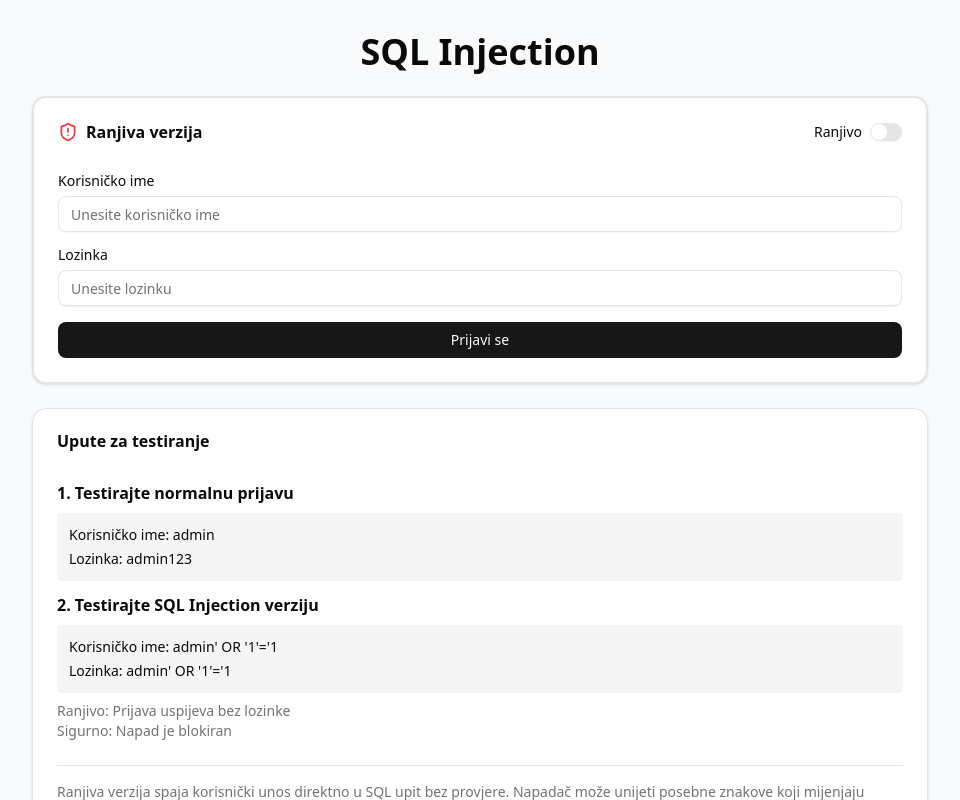
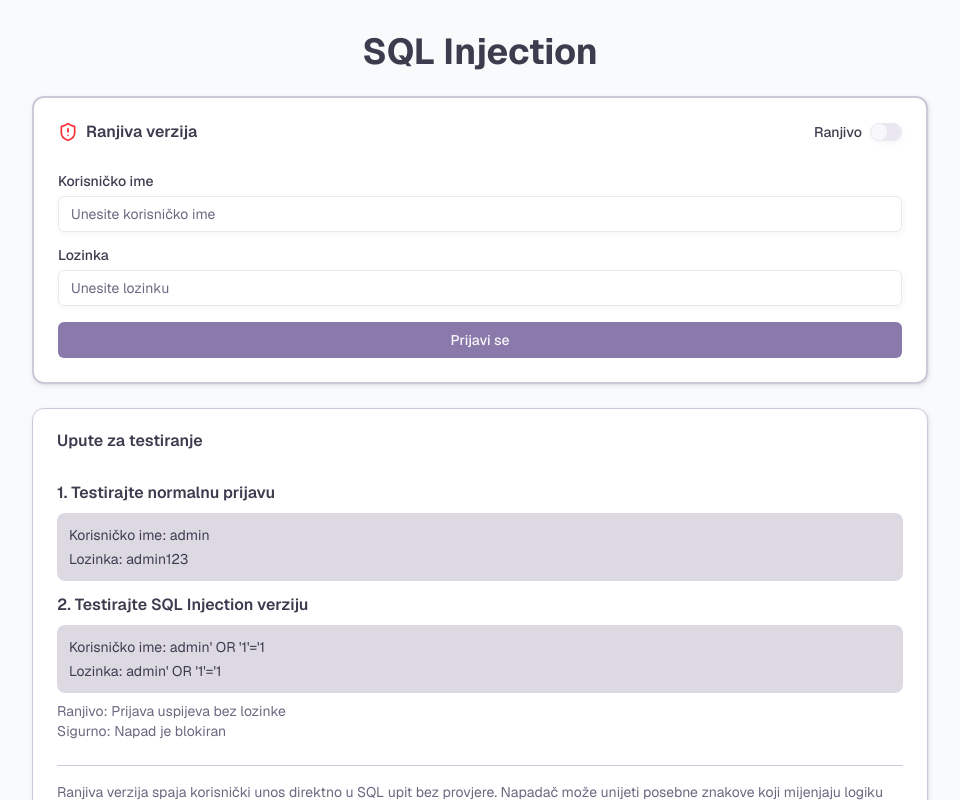
Before and after one commit to brunojurakic/web2-lab2, a Next.js app: page /sql-injection in a window 1280 px wide. Shown: the top 800 px of the page, without its empty margins (160-1120 px from the left). Built offline with nearby package versions, Linux system fonts and the light colour scheme.

Commit message:
add tweakcn

```diff
--- a/src/app/globals.css
+++ b/src/app/globals.css
@@ -6,8 +6,8 @@
 @theme inline {
   --color-background: var(--background);
   --color-foreground: var(--foreground);
-  --font-sans: var(--font-geist-sans);
-  --font-mono: var(--font-geist-mono);
+  --font-sans: Geist, sans-serif;
+  --font-mono: "Fira Code", "Courier New", monospace;
   --color-sidebar-ring: var(--sidebar-ring);
   --color-sidebar-border: var(--sidebar-border);
   --color-sidebar-accent-foreground: var(--sidebar-accent-foreground);
@@ -41,75 +41,142 @@
   --radius-md: calc(var(--radius) - 2px);
   --radius-lg: var(--radius);
   --radius-xl: calc(var(--radius) + 4px);
+  --font-serif: "Lora", Georgia, serif;
+  --radius: 0.5rem;
+  --tracking-tighter: calc(var(--tracking-normal) - 0.05em);
+  --tracking-tight: calc(var(--tracking-normal) - 0.025em);
+  --tracking-wide: calc(var(--tracking-normal) + 0.025em);
+  --tracking-wider: calc(var(--tracking-normal) + 0.05em);
+  --tracking-widest: calc(var(--tracking-normal) + 0.1em);
+  --tracking-normal: var(--tracking-normal);
+  --shadow-2xl: var(--shadow-2xl);
+  --shadow-xl: var(--shadow-xl);
+  --shadow-lg: var(--shadow-lg);
+  --shadow-md: var(--shadow-md);
+  --shadow: var(--shadow);
+  --shadow-sm: var(--shadow-sm);
+  --shadow-xs: var(--shadow-xs);
+  --shadow-2xs: var(--shadow-2xs);
+  --spacing: var(--spacing);
+  --letter-spacing: var(--letter-spacing);
+  --shadow-offset-y: var(--shadow-offset-y);
+  --shadow-offset-x: var(--shadow-offset-x);
+  --shadow-spread: var(--shadow-spread);
+  --shadow-blur: var(--shadow-blur);
+  --shadow-opacity: var(--shadow-opacity);
+  --color-shadow-color: var(--shadow-color);
+  --color-destructive-foreground: var(--destructive-foreground);
 }
 
 :root {
-  --radius: 0.625rem;
-  --background: oklch(1 0 0);
-  --foreground: oklch(0.145 0 0);
-  --card: oklch(1 0 0);
-  --card-foreground: oklch(0.145 0 0);
-  --popover: oklch(1 0 0);
-  --popover-foreground: oklch(0.145 0 0);
-  --primary: oklch(0.205 0 0);
-  --primary-foreground: oklch(0.985 0 0);
-  --secondary: oklch(0.97 0 0);
-  --secondary-foreground: oklch(0.205 0 0);
-  --muted: oklch(0.97 0 0);
-  --muted-foreground: oklch(0.556 0 0);
-  --accent: oklch(0.97 0 0);
-  --accent-foreground: oklch(0.205 0 0);
-  --destructive: oklch(0.577 0.245 27.325);
-  --border: oklch(0.922 0 0);
-  --input: oklch(0.922 0 0);
-  --ring: oklch(0.708 0 0);
-  --chart-1: oklch(0.646 0.222 41.116);
-  --chart-2: oklch(0.6 0.118 184.704);
-  --chart-3: oklch(0.398 0.07 227.392);
-  --chart-4: oklch(0.828 0.189 84.429);
-  --chart-5: oklch(0.769 0.188 70.08);
-  --sidebar: oklch(0.985 0 0);
-  --sidebar-foreground: oklch(0.145 0 0);
-  --sidebar-primary: oklch(0.205 0 0);
-  --sidebar-primary-foreground: oklch(0.985 0 0);
-  --sidebar-accent: oklch(0.97 0 0);
-  --sidebar-accent-foreground: oklch(0.205 0 0);
-  --sidebar-border: oklch(0.922 0 0);
-  --sidebar-ring: oklch(0.708 0 0);
+  --radius: 0.5rem;
+  --background: oklch(0.9777 0.0041 301.4256);
+  --foreground: oklch(0.3651 0.0325 287.0807);
+  --card: oklch(1.0000 0 0);
+  --card-foreground: oklch(0.3651 0.0325 287.0807);
+  --popover: oklch(1.0000 0 0);
+  --popover-foreground: oklch(0.3651 0.0325 287.0807);
+  --primary: oklch(0.6104 0.0767 299.7335);
+  --primary-foreground: oklch(0.9777 0.0041 301.4256);
+  --secondary: oklch(0.8957 0.0265 300.2416);
+  --secondary-foreground: oklch(0.3651 0.0325 287.0807);
+  --muted: oklch(0.8906 0.0139 299.7754);
+  --muted-foreground: oklch(0.5288 0.0375 290.7895);
+  --accent: oklch(0.7889 0.0802 359.9375);
+  --accent-foreground: oklch(0.3394 0.0441 1.7583);
+  --destructive: oklch(0.6332 0.1578 22.6734);
+  --border: oklch(0.8447 0.0226 300.1421);
+  --input: oklch(0.9329 0.0124 301.2783);
+  --ring: oklch(0.6104 0.0767 299.7335);
+  --chart-1: oklch(0.6104 0.0767 299.7335);
+  --chart-2: oklch(0.7889 0.0802 359.9375);
+  --chart-3: oklch(0.7321 0.0749 169.8670);
+  --chart-4: oklch(0.8540 0.0882 76.8292);
+  --chart-5: oklch(0.7857 0.0645 258.0839);
+  --sidebar: oklch(0.9554 0.0082 301.3541);
+  --sidebar-foreground: oklch(0.3651 0.0325 287.0807);
+  --sidebar-primary: oklch(0.6104 0.0767 299.7335);
+  --sidebar-primary-foreground: oklch(0.9777 0.0041 301.4256);
+  --sidebar-accent: oklch(0.7889 0.0802 359.9375);
+  --sidebar-accent-foreground: oklch(0.3394 0.0441 1.7583);
+  --sidebar-border: oklch(0.8719 0.0198 302.1690);
+  --sidebar-ring: oklch(0.6104 0.0767 299.7335);
+  --destructive-foreground: oklch(0.9777 0.0041 301.4256);
+  --font-sans: Geist, sans-serif;
+  --font-serif: "Lora", Georgia, serif;
+  --font-mono: "Fira Code", "Courier New", monospace;
+  --shadow-color: hsl(0 0% 0%);
+  --shadow-opacity: 0.06;
+  --shadow-blur: 5px;
+  --shadow-spread: 1px;
+  --shadow-offset-x: 1px;
+  --shadow-offset-y: 2px;
+  --letter-spacing: 0em;
+  --spacing: 0.25rem;
+  --shadow-2xs: 1px 2px 5px 1px hsl(0 0% 0% / 0.03);
+  --shadow-xs: 1px 2px 5px 1px hsl(0 0% 0% / 0.03);
+  --shadow-sm: 1px 2px 5px 1px hsl(0 0% 0% / 0.06), 1px 1px 2px 0px hsl(0 0% 0% / 0.06);
+  --shadow: 1px 2px 5px 1px hsl(0 0% 0% / 0.06), 1px 1px 2px 0px hsl(0 0% 0% / 0.06);
+  --shadow-md: 1px 2px 5px 1px hsl(0 0% 0% / 0.06), 1px 2px 4px 0px hsl(0 0% 0% / 0.06);
+  --shadow-lg: 1px 2px 5px 1px hsl(0 0% 0% / 0.06), 1px 4px 6px 0px hsl(0 0% 0% / 0.06);
+  --shadow-xl: 1px 2px 5px 1px hsl(0 0% 0% / 0.06), 1px 8px 10px 0px hsl(0 0% 0% / 0.06);
+  --shadow-2xl: 1px 2px 5px 1px hsl(0 0% 0% / 0.15);
+  --tracking-normal: 0em;
 }
 
 .dark {
-  --background: oklch(0.145 0 0);
-  --foreground: oklch(0.985 0 0);
-  --card: oklch(0.205 0 0);
-  --card-foreground: oklch(0.985 0 0);
-  --popover: oklch(0.205 0 0);
-  --popover-foreground: oklch(0.985 0 0);
-  --primary: oklch(0.922 0 0);
-  --primary-foreground: oklch(0.205 0 0);
-  --secondary: oklch(0.269 0 0);
-  --secondary-foreground: oklch(0.985 0 0);
-  --muted: oklch(0.269 0 0);
-  --muted-foreground: oklch(0.708 0 0);
-  --accent: oklch(0.269 0 0);
-  --accent-foreground: oklch(0.985 0 0);
-  --destructive: oklch(0.704 0.191 22.216);
-  --border: oklch(1 0 0 / 10%);
-  --input: oklch(1 0 0 / 15%);
-  --ring: oklch(0.556 0 0);
-  --chart-1: oklch(0.488 0.243 264.376);
-  --chart-2: oklch(0.696 0.17 162.48);
-  --chart-3: oklch(0.769 0.188 70.08);
-  --chart-4: oklch(0.627 0.265 303.9);
-  --chart-5: oklch(0.645 0.246 16.439);
-  --sidebar: oklch(0.205 0 0);
-  --sidebar-foreground: oklch(0.985 0 0);
-  --sidebar-primary: oklch(0.488 0.243 264.376);
-  --sidebar-primary-foreground: oklch(0.985 0 0);
-  --sidebar-accent: oklch(0.269 0 0);
-  --sidebar-accent-foreground: oklch(0.985 0 0);
-  --sidebar-border: oklch(1 0 0 / 10%);
-  --sidebar-ring: oklch(0.556 0 0);
+  --background: oklch(0.2166 0.0215 292.8474);
+  --foreground: oklch(0.9053 0.0245 293.5570);
+  --card: oklch(0.2544 0.0301 292.7315);
+  --card-foreground: oklch(0.9053 0.0245 293.5570);
+  --popover: oklch(0.2544 0.0301 292.7315);
+  --popover-foreground: oklch(0.9053 0.0245 293.5570);
+  --primary: oklch(0.7058 0.0777 302.0489);
+  --primary-foreground: oklch(0.2166 0.0215 292.8474);
+  --secondary: oklch(0.4604 0.0472 295.5578);
+  --secondary-foreground: oklch(0.9053 0.0245 293.5570);
+  --muted: oklch(0.2560 0.0320 294.8380);
+  --muted-foreground: oklch(0.6974 0.0282 300.0614);
+  --accent: oklch(0.3181 0.0321 308.6149);
+  --accent-foreground: oklch(0.8391 0.0692 2.6681);
+  --destructive: oklch(0.6875 0.1420 21.4566);
+  --border: oklch(0.3063 0.0359 293.3367);
+  --input: oklch(0.2847 0.0346 291.2726);
+  --ring: oklch(0.7058 0.0777 302.0489);
+  --chart-1: oklch(0.7058 0.0777 302.0489);
+  --chart-2: oklch(0.8391 0.0692 2.6681);
+  --chart-3: oklch(0.7321 0.0749 169.8670);
+  --chart-4: oklch(0.8540 0.0882 76.8292);
+  --chart-5: oklch(0.7857 0.0645 258.0839);
+  --sidebar: oklch(0.1985 0.0200 293.6639);
+  --sidebar-foreground: oklch(0.9053 0.0245 293.5570);
+  --sidebar-primary: oklch(0.7058 0.0777 302.0489);
+  --sidebar-primary-foreground: oklch(0.2166 0.0215 292.8474);
+  --sidebar-accent: oklch(0.3181 0.0321 308.6149);
+  --sidebar-accent-foreground: oklch(0.8391 0.0692 2.6681);
+  --sidebar-border: oklch(0.2847 0.0346 291.2726);
+  --sidebar-ring: oklch(0.7058 0.0777 302.0489);
+  --destructive-foreground: oklch(0.2166 0.0215 292.8474);
+  --radius: 0.5rem;
+  --font-sans: Geist, sans-serif;
+  --font-serif: "Lora", Georgia, serif;
+  --font-mono: "Fira Code", "Courier New", monospace;
+  --shadow-color: hsl(0 0% 0%);
+  --shadow-opacity: 0.06;
+  --shadow-blur: 5px;
+  --shadow-spread: 1px;
+  --shadow-offset-x: 1px;
+  --shadow-offset-y: 2px;
+  --letter-spacing: 0em;
+  --spacing: 0.25rem;
+  --shadow-2xs: 1px 2px 5px 1px hsl(0 0% 0% / 0.03);
+  --shadow-xs: 1px 2px 5px 1px hsl(0 0% 0% / 0.03);
+  --shadow-sm: 1px 2px 5px 1px hsl(0 0% 0% / 0.06), 1px 1px 2px 0px hsl(0 0% 0% / 0.06);
+  --shadow: 1px 2px 5px 1px hsl(0 0% 0% / 0.06), 1px 1px 2px 0px hsl(0 0% 0% / 0.06);
+  --shadow-md: 1px 2px 5px 1px hsl(0 0% 0% / 0.06), 1px 2px 4px 0px hsl(0 0% 0% / 0.06);
+  --shadow-lg: 1px 2px 5px 1px hsl(0 0% 0% / 0.06), 1px 4px 6px 0px hsl(0 0% 0% / 0.06);
+  --shadow-xl: 1px 2px 5px 1px hsl(0 0% 0% / 0.06), 1px 8px 10px 0px hsl(0 0% 0% / 0.06);
+  --shadow-2xl: 1px 2px 5px 1px hsl(0 0% 0% / 0.15);
 }
 
 @layer base {
@@ -118,5 +185,6 @@
   }
   body {
     @apply bg-background text-foreground;
+    letter-spacing: var(--tracking-normal);
   }
 }
```
